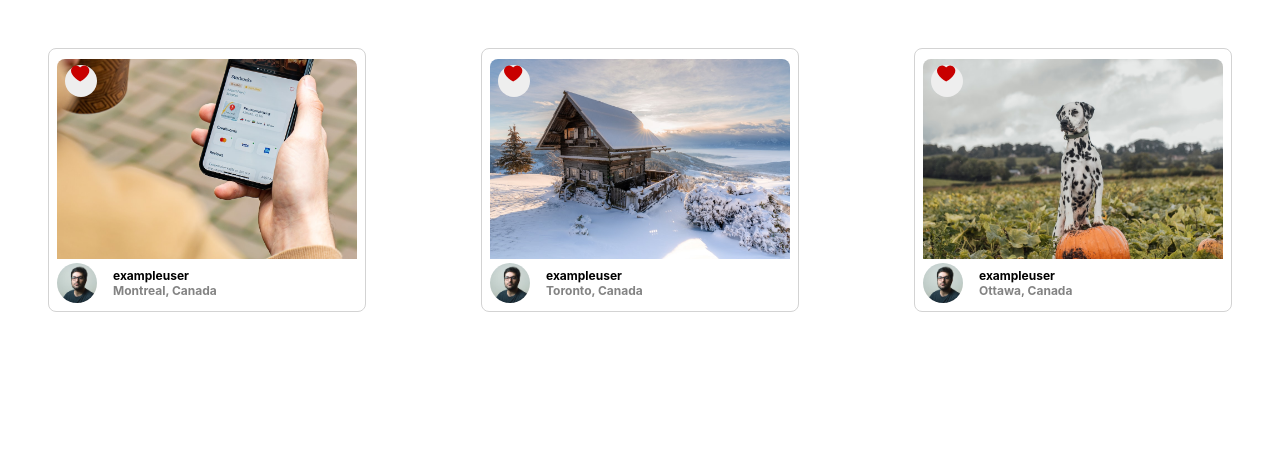
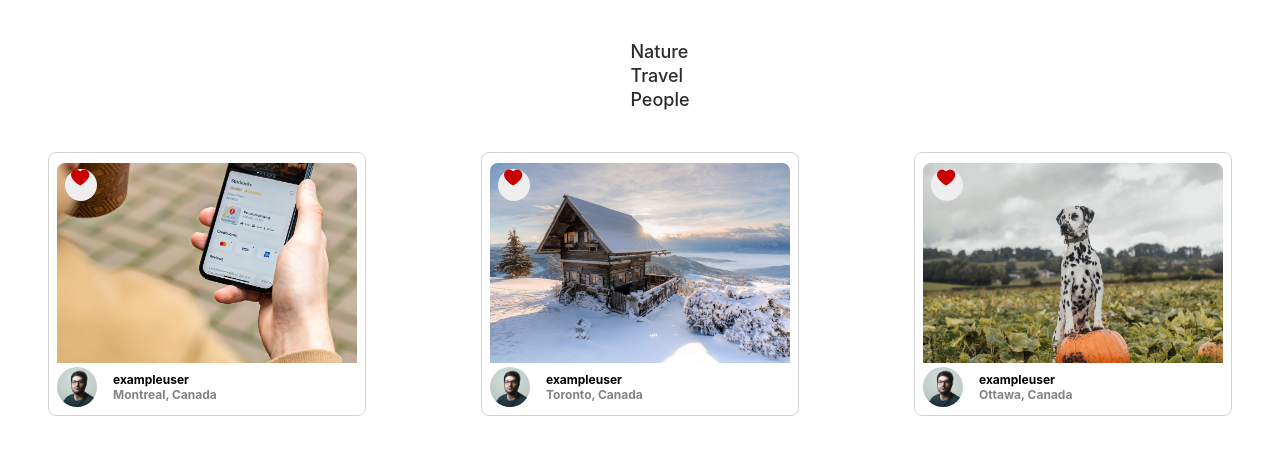
Before and after one commit to nawarani/photolabs, a React (Vite) app in the folder frontend/: page / in a window 1280 px wide. Shown: the top 454 px of the page. Built offline with nearby package versions, Linux system fonts and the light colour scheme; the HTML template or start-up script is replaced by a standard one.

Commit message:
topic list built

```diff
--- a/frontend/src/App.jsx
+++ b/frontend/src/App.jsx
@@ -1,4 +1,5 @@
 import PhotoList from './components/PhotoList';
+import TopicList from './components/TopicList';
 import './App.scss';
 
 // const sampleDataForPhotoListItem = {
@@ -27,6 +28,7 @@
       {/* {sampleArray.map((sample) => {
         return <PhotoListItem key = {sample.id} photo={sample} />
       })} */}
+      <TopicList />
       <PhotoList />
     </div>
   );
--- a/frontend/src/components/TopicList.jsx
+++ b/frontend/src/components/TopicList.jsx
@@ -1,4 +1,5 @@
 import "../styles/TopicList.scss";
+import TopicListItem from "./TopicListItem";
 
 const sampleDataForTopicList = [
   {
@@ -21,7 +22,11 @@
 const TopicList = () => {
   return (
     <div className="top-nav-bar__topic-list">
-      {/* Insert React */}
+      <ul className="topic-list">
+        {sampleDataForTopicList.map(topic => (
+          <TopicListItem key={topic.id} topic={topic} />
+        ))}
+      </ul>
     </div>
   );
 };
--- a/frontend/src/components/TopicListItem.jsx
+++ b/frontend/src/components/TopicListItem.jsx
@@ -6,10 +6,11 @@
   label: "Nature",
 };
 
-const TopicListItem = () => {
+const TopicListItem = (props) => {
+  const topic = props.topic;
   return (
     <div className="topic-list__item">
-      {/* Insert React */}
+      <span>{topic.title}</span>
     </div>
   );
 };
```
